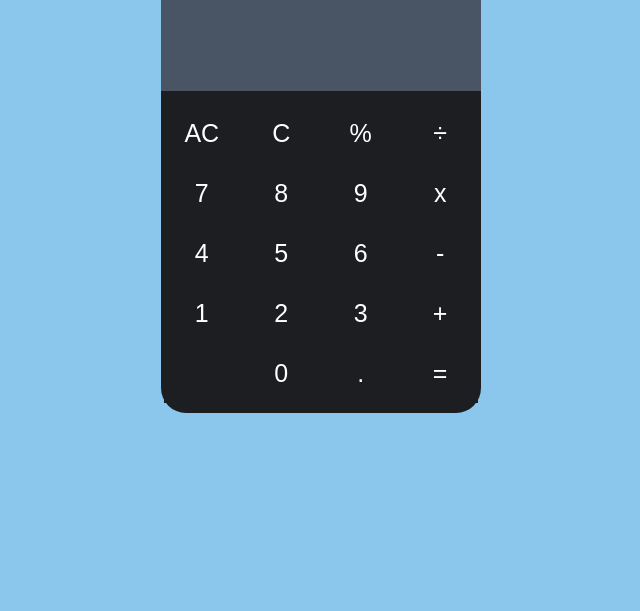
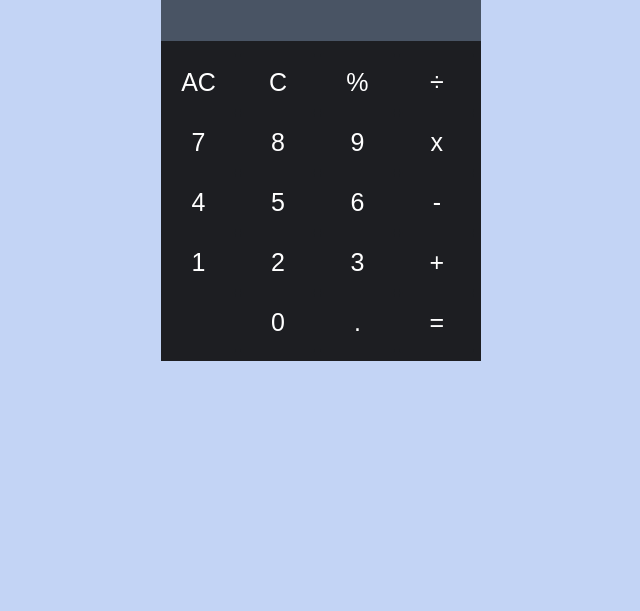
Before and after one commit to asifkareem03/Calculator, a plain HTML site: page index.html in a window 1280 px wide. Shown: the part 189-800 px from the top of the page, without its empty margins (319-959 px from the left). Drawn offline with nearby package versions, Linux system fonts and the light colour scheme.

Commit message:
Full Changes

```diff
--- a/index.html
+++ b/index.html
@@ -1,9 +1,19 @@
+
 <!DOCTYPE html>
-<html>
+<html lang="en">
 
 <head>
-
+    <meta charset="UTF-8">
+    <meta http-equiv="X-UA-Compatible" content="IE=edge">
+    <meta name="viewport" content="width=device-width, initial-scale=1.0">
     <title>Calculator</title>
+    <!-- CSS only -->
+    <link href="https://cdn.jsdelivr.net/npm/bootstrap@5.1.0/dist/css/bootstrap.min.css" rel="stylesheet"
+        integrity="sha384-KyZXEAg3QhqLMpG8r+8fhAXLRk2vvoC2f3B09zVXn8CA5QIVfZOJ3BCsw2P0p/We" crossorigin="anonymous">
+    <!-- JavaScript Bundle with Popper -->
+    <script src="https://cdn.jsdelivr.net/npm/bootstrap@5.1.0/dist/js/bootstrap.bundle.min.js"
+        integrity="sha384-U1DAWAznBHeqEIlVSCgzq+c9gqGAJn5c/t99JyeKa9xxaYpSvHU5awsuZVVFIhvj"
+        crossorigin="anonymous"></script>
     <link rel="stylesheet" href="./styles.css">
     <script src="./script.js"></script>
 
@@ -17,32 +27,31 @@
             <div id="rslt"></div>
         </div>
         <div class="buttons">
-            <input class="btn" type=button onclick="clearbox()" value="AC">
-            <input class="btn" type=button onclick="cancle()" value="C">
-            <input class="btn" type=button value="%" onclick="perc()">
-            <input class="btn" type=button value="÷" onclick="display('/')">
+            <input class="btn btn-oprtr" type=button onclick="clearbox()" value="AC">
+            <input class="btn btn-oprtr" type=button onclick="cancle()" value="C">
+            <input class="btn btn-oprtr" type=button value="%" onclick="perc()">
+            <input class="btn btn-oprtr" type=button value="÷" onclick="display('/')">
 
-            <input class="btn" type=button value="7" onclick="display('7')">
-            <input class="btn" type=button value="8" onclick="display('8')">
-            <input class="btn" type=button value="9" onclick="display('9')">
-            <input class="btn" type=button value="x" onclick="display('*')">
+            <input class="btn btn-nmbr" type=button value="7" onclick="display('7')">
+            <input class="btn btn-nmbr" type=button value="8" onclick="display('8')">
+            <input class="btn btn-nmbr" type=button value="9" onclick="display('9')">
+            <input class="btn btn-oprtr " type=button value="x" onclick="display('*')">
 
-            <input class="btn" type=button value="4" onclick="display('4')">
-            <input class="btn" type=button value="5" onclick="display('5')">
-            <input class="btn" type=button value="6" onclick="display('6')">
-            <input class="btn" type=button value="-" onclick="display('-')">
+            <input class="btn btn-nmbr" type=button value="4" onclick="display('4')">
+            <input class="btn btn-nmbr" type=button value="5" onclick="display('5')">
+            <input class="btn btn-nmbr" type=button value="6" onclick="display('6')">
+            <input class="btn btn-oprtr" type=button value="-" onclick="display('-')">
 
-            <input class="btn" type=button value="1" onclick="display('1')">
-            <input class="btn" type=button value="2" onclick="display('2')">
-            <input class="btn" type=button value="3" onclick="display('3')">
-            <input class="btn" type=button value="+" onclick="display('+')">
+            <input class="btn btn-nmbr" type=button value="1" onclick="display('1')">
+            <input class="btn btn-nmbr" type=button value="2" onclick="display('2')">
+            <input class="btn btn-nmbr" type=button value="3" onclick="display('3')">
+            <input class="btn btn-oprtr" type=button value="+" onclick="display('+')">
 
             <input class="btn" type=button value=" ">
-            <input class="btn" type=button value="0" onclick="display('0')">
-            <input class="btn" type=button value="." onclick="display('.')">
-            <input class="btn" type=button value="=" onclick="solution()">
+            <input class="btn btn-nmbr" type=button value="0" onclick="display('0')">
+            <input class="btn btn-nmbr" type=button value="." onclick="display('.')">
+            <input class="btn btn-equal" type=button value="=" onclick="solution()">
         </div>
-
     </div>
 </body>
 
--- a/styles.css
+++ b/styles.css
@@ -1,9 +1,5 @@
 body{
-    text-align: center;
-    background-color: #8BC6EC;
-    /* background-image: linear-gradient(135deg, #8BC6EC 0%, #9599E2 100%); */
-
-
+    background-color:rgb(195, 212, 245);
 }
 #title {
     font-size: 40px;
@@ -11,22 +7,25 @@ body{
     color: white;
     padding: 20px 0 0 10px ;
 }
-.calculator {
+.calculator{
     font-family: "Quicksand", sans-serif;
-    margin: 100px auto;
-    padding: 0;
+    margin: auto;
+    margin-top: 50px;
+    height: 500px;
     width: 320px;
     background-color: #1D1E22;
-    border-radius: 25px;
+    border-top-left-radius: 25px;
+    border-top-right-radius: 25px;
+    color: white;
   }
-  .screen {
+
+  .screen{
     height: 180px;
     width: auto;
     background-color: #495464;
     color: whitesmoke;
     border-top-left-radius: 25px;
     border-top-right-radius: 25px;
-
   }
   .screen #calc{
     padding-top: 20px;
@@ -43,9 +42,8 @@ body{
       padding-right: 10px;
       text-align: right;
   }
-
   .buttons{
-      height: 310px;
+    height: auto;
     margin-top: 12px;
 }
 .btn{
@@ -57,3 +55,12 @@ body{
   color: white;
   border: none;
 }
+.btn-nmbr:hover{
+  background-color: #cde1e4;
+  border: none;
+}
+.btn-oprtr:hover,.btn-equal:hover{
+  background-color: white;
+  color: black;
+  border: none;
+}
```
Lines whose indentation alone changed are shown as unchanged.
